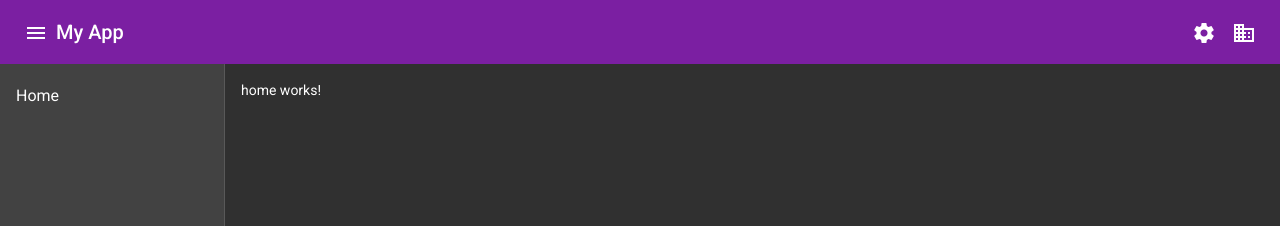
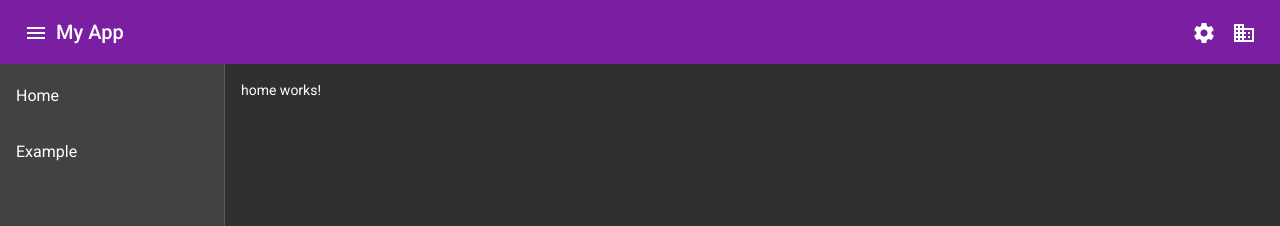
Before and after one commit to EmilyK568/EmilyK568.github.io, an Angular app: page /home in a window 1280 px wide. Shown: the top 226 px of the page. Built offline with nearby package versions, Linux system fonts and the light colour scheme.

Commit message:
Update navigation

```diff
--- a/src/app/app.component.html
+++ b/src/app/app.component.html
@@ -4,8 +4,8 @@
                opened
                mode="side"
                class="side-nav">
-    <mat-nav-list>
-      <mat-list-item (click)="navigateToHome()">Home</mat-list-item>
+    <mat-nav-list *ngFor="let navItem of navItems">
+      <mat-list-item (click)="navigate(navItem.value)">{{ navItem.key }}</mat-list-item>
     </mat-nav-list>
   </mat-sidenav>
   <mat-sidenav-content class="main-content">
--- a/src/app/app.component.ts
+++ b/src/app/app.component.ts
@@ -1,5 +1,6 @@
 import { Component } from '@angular/core';
 import { Router } from '@angular/router';
+import { GenericKeyValue } from './shared/interfaces/generic-key-value.interface';
 
 @Component({
   selector: 'app-root',
@@ -8,10 +9,20 @@ import { Router } from '@angular/router';
 })
 export class AppComponent {
   title = 'EmilyK568';
+  navItems: Array<GenericKeyValue> = [
+    {
+      key: 'Home',
+      value: '/home'
+    },
+    {
+      key: 'Example',
+      value: '/example'
+    }
+  ]
 
   constructor(private readonly router: Router) {}
 
-  navigateToHome() {
-    this.router.navigate(['/home']);
+  navigate(path: string) {
+    this.router.navigate([path]);
   }
 }
--- a/src/app/core/header/header.component.html
+++ b/src/app/core/header/header.component.html
@@ -9,7 +9,9 @@
           (click)="navigateToSettings()">
     <mat-icon>settings</mat-icon>
   </button>
-  <button mat-icon-button aria-label="icon-button with business icon">
+  <button mat-icon-button
+          aria-label="icon-button with business icon"
+          (click)="navigateToLinkedIn()">
     <mat-icon>business</mat-icon>
   </button>
 </mat-toolbar>
--- a/src/app/core/header/header.component.ts
+++ b/src/app/core/header/header.component.ts
@@ -22,4 +22,8 @@ export class HeaderComponent implements OnInit {
     this.router.navigate(['/settings']);
   }
 
+  navigateToLinkedIn() {
+    window.open("https://www.linkedin.com/in/emilykennedy568", "_blank");
+  }
+
 }
--- /dev/null
+++ b/src/app/shared/interfaces/generic-key-value.interface.ts
@@ -0,0 +1,4 @@
+export interface GenericKeyValue {
+  key: string,
+  value: string | number | boolean
+}
```
